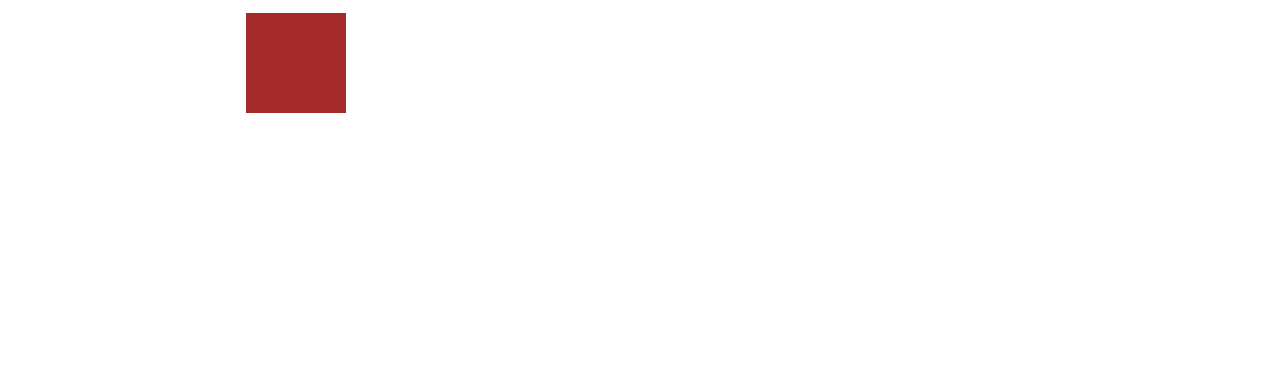
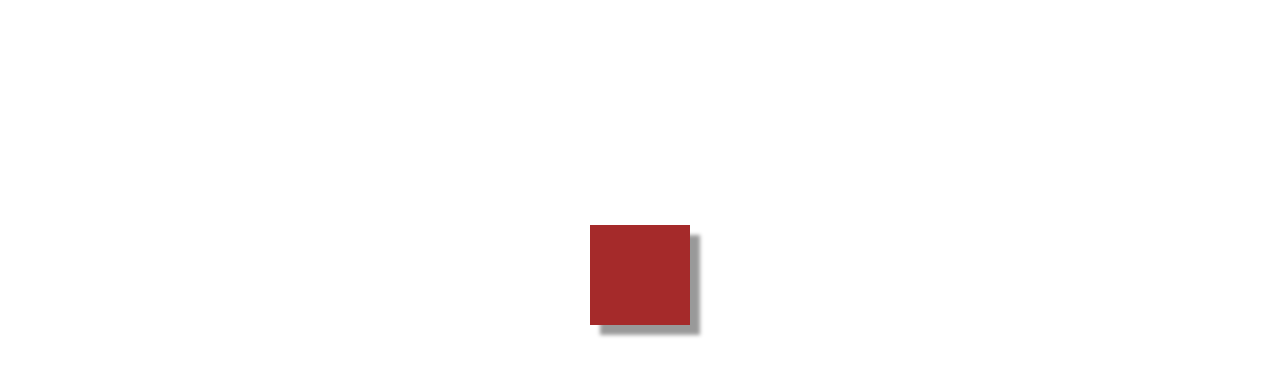
Before and after one commit to parvez-tm/html-css-basics, a website: page translate.html in a window 1280 px wide. Shown: the part 125-500 px from the top of the page. Drawn offline with Linux system fonts and the light colour scheme.

Commit message:
box shadow added

```diff
--- a/styles.css
+++ b/styles.css
@@ -65,6 +65,11 @@ h1 {
   width: 100px;
   height: 100px;
   background-color: brown;
-  transform: translateX(230px);
+  /* transform: translateX(50%); */
+  position: absolute;
+  top: 50%;
+  left: 50%;
+  transform: translate(-50%, -50%);
+  box-shadow: 10px 10px 4px rgba(0, 0, 0, 0.4);
   /* margin-top: 10px; When i give margin it will also push the content.*/
 }
```
Also changed, not shown: translate.html (+1 -1 lines).
